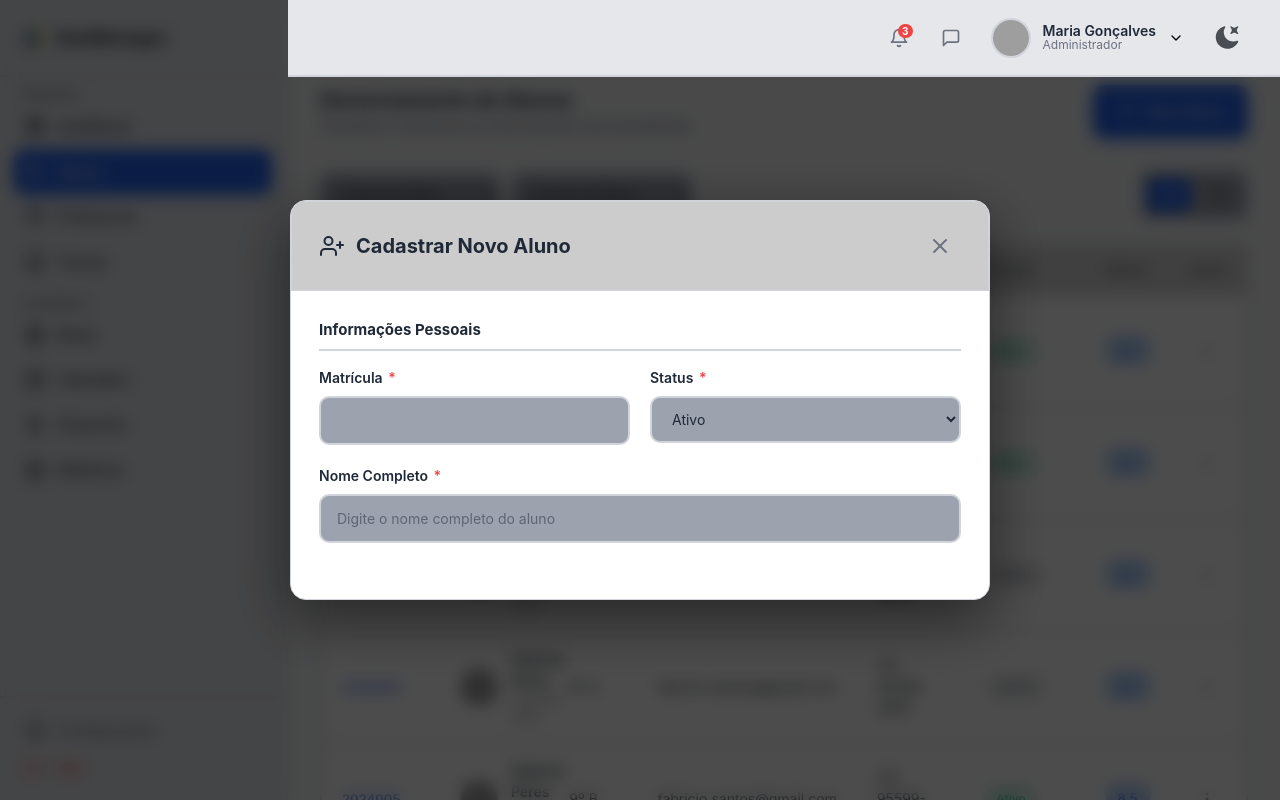
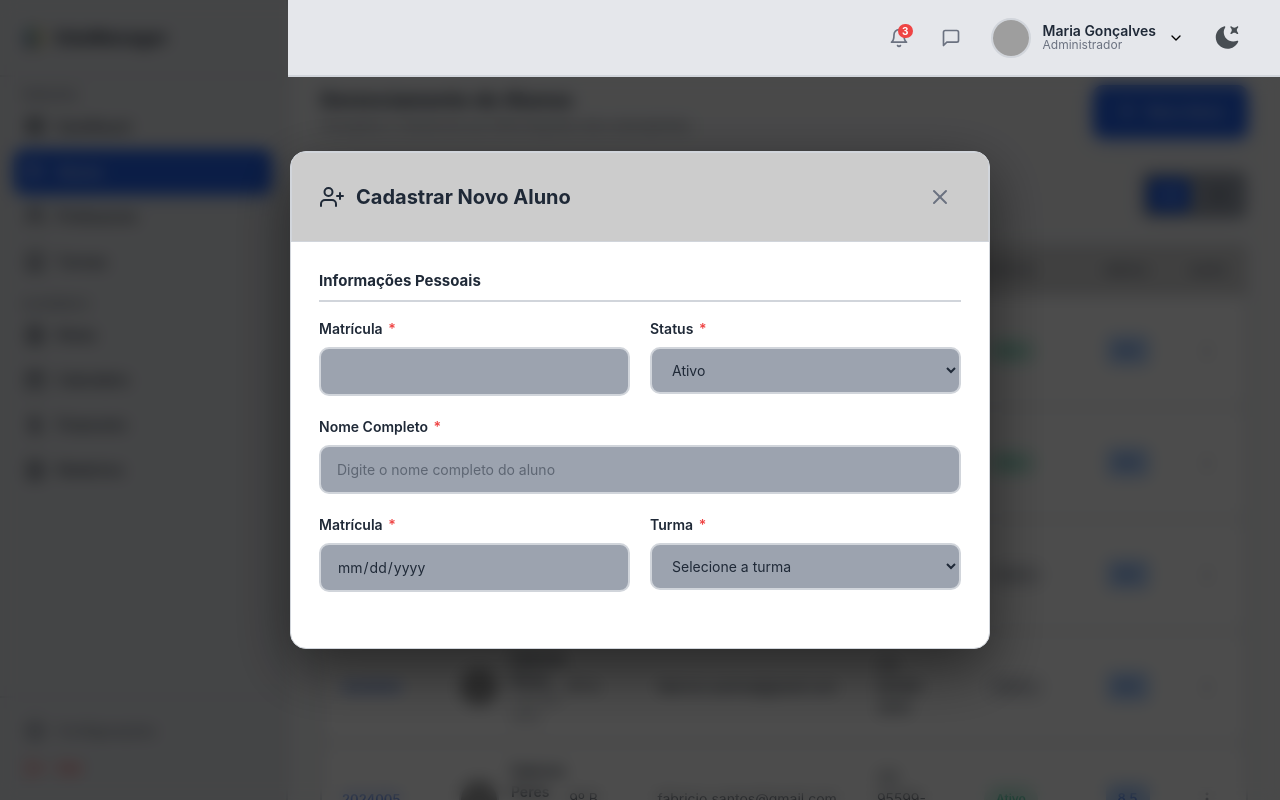
Before and after one commit to DevPeress/EduConnect-Web, a React (Vite) app: page /admin/alunos in a window 1280 px wide. Shown: the top 800 px of the page. Built offline with nearby package versions, Linux system fonts and the light colour scheme; grey boxes are pictures that could not be loaded.

Commit message:
Criação da primeira parte do cadastro

```diff
--- a/src/paginas/Administracao/Alunos/index.tsx
+++ b/src/paginas/Administracao/Alunos/index.tsx
@@ -436,6 +436,28 @@ const AlunosAdmin = () => {
                   <input className="w-full py-3 px-4 bg-(--bg-input) border-2 border-(--border-color) rounded-[10px] text-(--text-primary) text-[14px] focus:outline-none focus:border-(--primary-color)" type="text" id="nome" name="nome" placeholder="Digite o nome completo do aluno" readOnly required />
                 </div>
               </div>
+
+              <div className="grid grid-cols-2 gap-5 mb-5">
+                <div className="flex flex-col gap-2">
+                  <label className="text-[14px] font-semibold text-(--text-primary)" htmlFor="dataNascimento">Matrícula <span className="text-(--red) ml-0.5">*</span></label>
+                  <input className="w-full py-3 px-4 bg-(--bg-input) border-2 border-(--border-color) rounded-[10px] text-(--text-primary) text-[14px] focus:outline-none focus:border-(--primary-color)" type="date" id="dataNascimento" name="dataNascimento" required readOnly />
+                </div>
+
+                <div className="flex flex-col gap-2">
+                  <label className="text-[14px] font-semibold text-(--text-primary)" htmlFor="turma">Turma <span className="text-(--red) ml-0.5">*</span></label>
+                  <select className="w-full py-3 px-4 bg-(--bg-input) border-2 border-(--border-color) rounded-[10px] text-(--text-primary) text-[14px]  focus:outline-none focus:border-(--primary-color)" id="turma" name="turma" required>
+                    <option value="">Selecione a turma</option>
+                    <option value="9º A">9º A</option>
+                    <option value="9º B">9º B</option>
+                    <option value="8º A">8º A</option>
+                    <option value="8º B">8º B</option>
+                    <option value="7º A">7º A</option>
+                    <option value="7º B">7º B</option>
+                    <option value="6º A">6º A</option>
+                    <option value="6º B">6º B</option>
+                  </select>
+                </div>
+              </div>
             </div>
           </form>
         </div>
```
